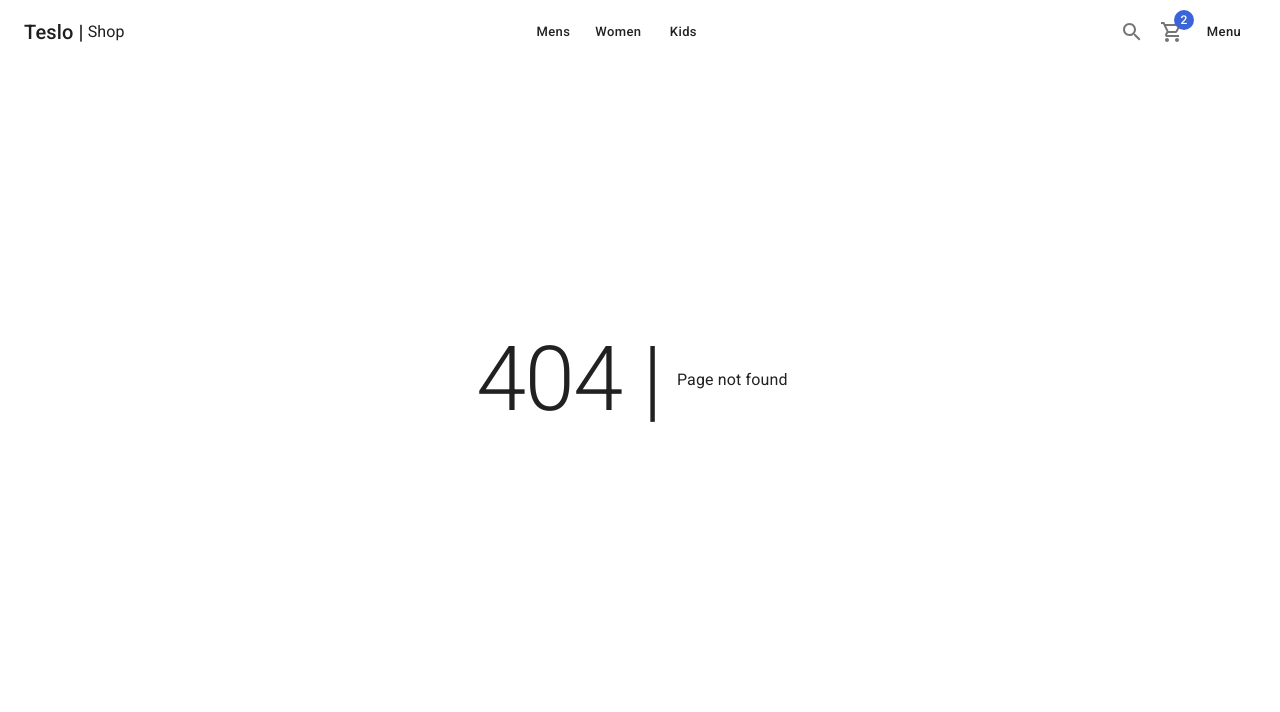
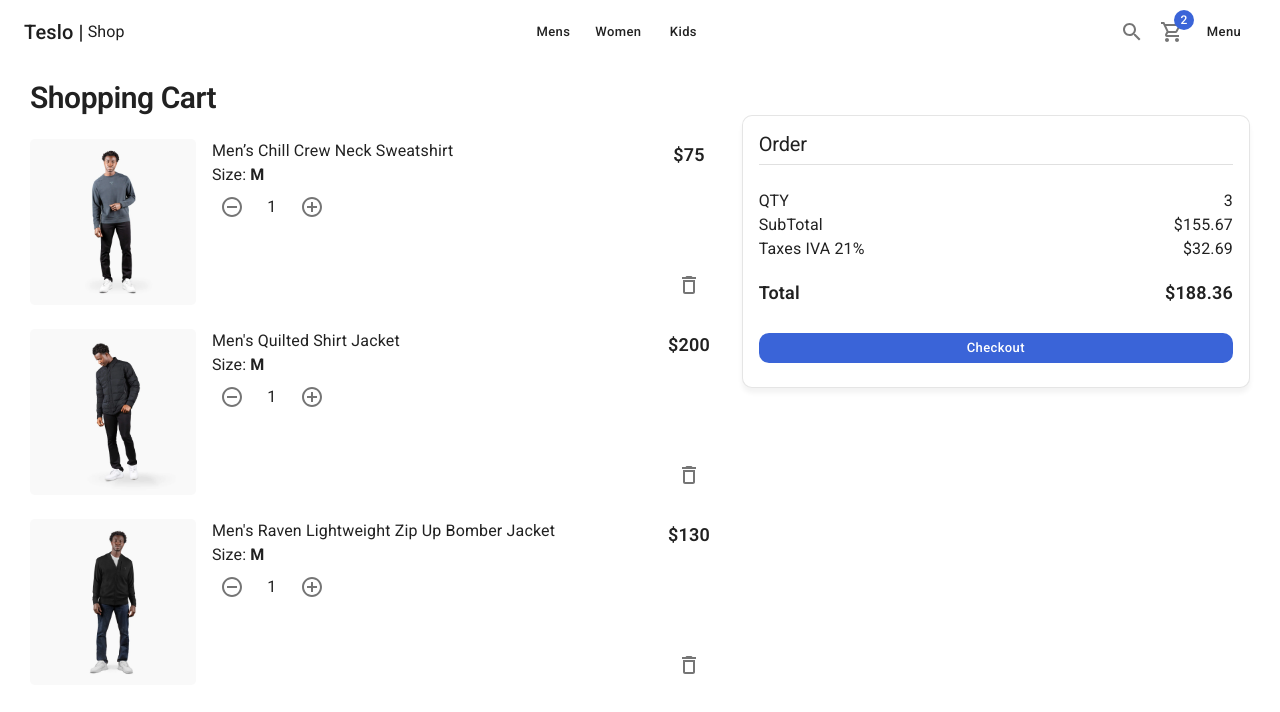
Before and after one commit to martinfyic/nextjs-ecommerce, a Next.js app: page /cart in a window 1280 px wide. Before the commit this address had no page. Shown: the top 712 px of the page. Built offline with nearby package versions, Linux system fonts and the light colour scheme.

Commit message:
feat: :lipstick: add page/cart/index.tsx

```diff
--- /dev/null
+++ b/pages/cart/index.tsx
@@ -0,0 +1,70 @@
+import { FC } from 'react';
+import {
+	Box,
+	Button,
+	Card,
+	CardContent,
+	Divider,
+	Grid,
+	Typography,
+} from '@mui/material';
+
+import { CartList, CartOrderSumary } from '@/components/cart';
+import { ShopLayout } from '@/components/layouts';
+
+const CartPage: FC = () => {
+	return (
+		<ShopLayout
+			title={`Shopping Cart - ${3} 📦`}
+			pageDescription='Store shopping cart'
+		>
+			<Typography
+				variant='h1'
+				component='h1'
+			>
+				Shopping Cart
+			</Typography>
+
+			<Grid container>
+				<Grid
+					item
+					xs={12}
+					sm={7}
+				>
+					<CartList editable />
+				</Grid>
+
+				<Grid
+					item
+					xs={12}
+					sm={5}
+				>
+					<Card className='summary-card'>
+						<CardContent>
+							<Typography
+								variant='h2'
+								component='h2'
+							>
+								Order
+							</Typography>
+							<Divider sx={{ my: 1 }} />
+
+							<CartOrderSumary />
+
+							<Box sx={{ mt: 3 }}>
+								<Button
+									color='secondary'
+									className='circular-btn'
+									fullWidth
+								>
+									Checkout
+								</Button>
+							</Box>
+						</CardContent>
+					</Card>
+				</Grid>
+			</Grid>
+		</ShopLayout>
+	);
+};
+export default CartPage;
```
